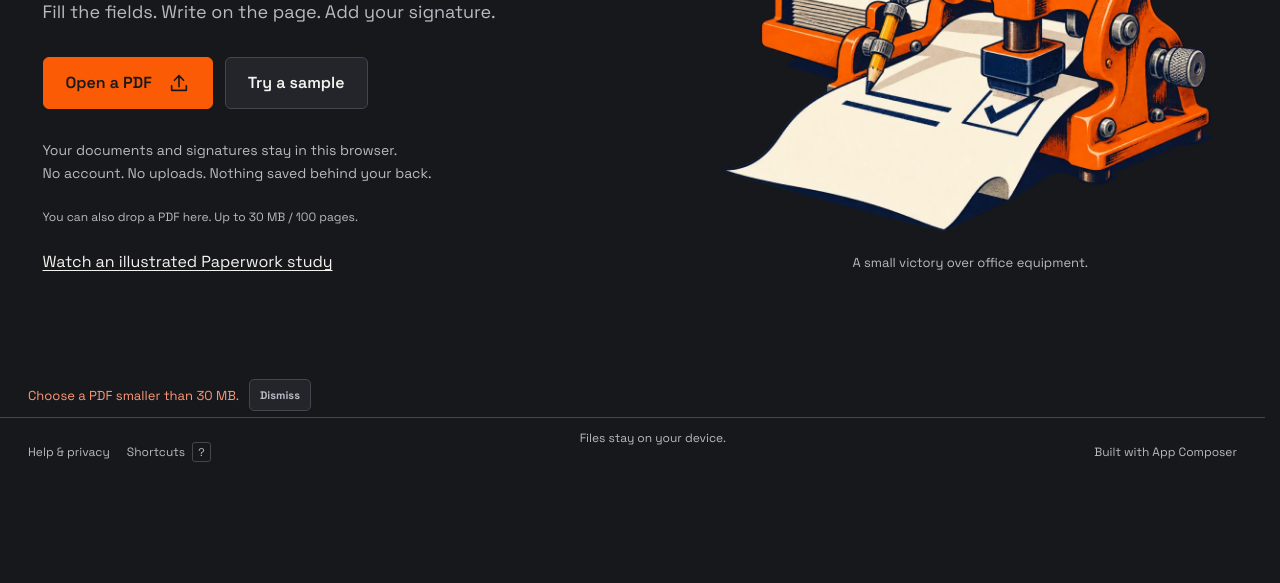
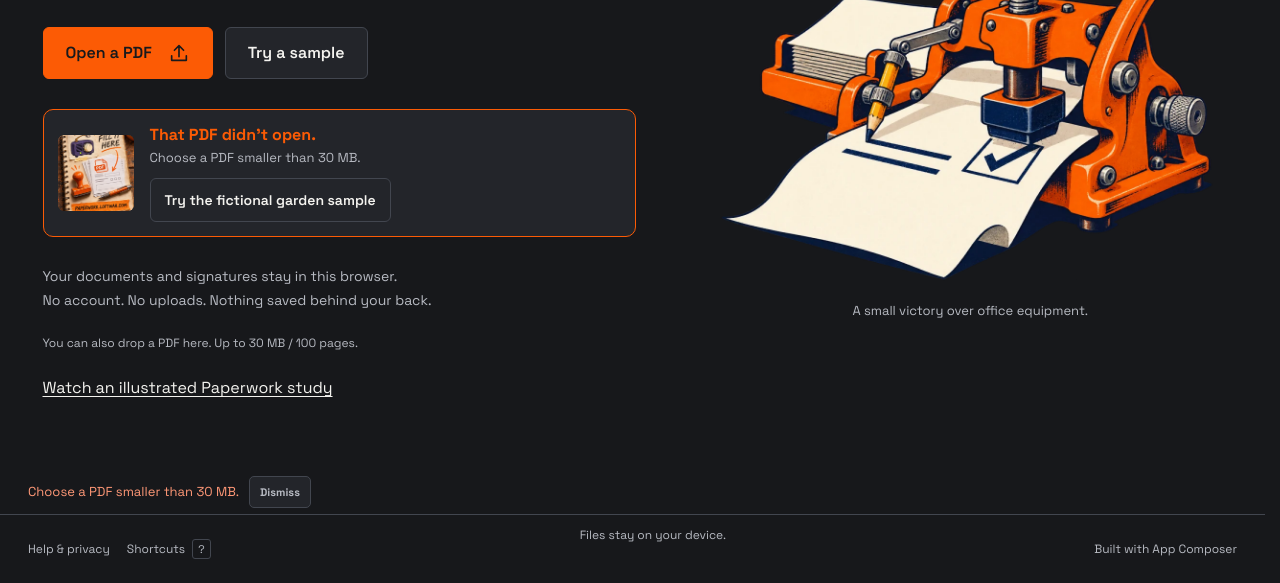
Before and after one commit to loftwah/app-composer-paperwork, a website built with Vite: page index.html in a window 1280 px wide. Both pictures are taken after a click on the button "Try a sample". Shown: the part 314-897 px from the top of the page. Before the commit the page ends 800 px from the top, so only its background shows below. Built offline with nearby package versions, Linux system fonts and the light colour scheme; files whose address does not match are found by name.

Commit message:
Show first PDF import failures next to Paperwork’s open controls (#39)
Co-authored-by: Worker <worker@minimax.local>

```diff
--- a/index.html
+++ b/index.html
@@ -100,6 +100,23 @@
                 <path d="M12 16V4m-5 5 5-5 5 5M4 15v5h16v-5" />
               </svg></button
             ><button id="sample">Try a sample</button>
+          </div>
+          <div id="import-help" class="import-help" hidden>
+            <img
+              src="/artwork/paper-bench-motion-20261114.webp"
+              width="640"
+              height="800"
+              loading="lazy"
+              decoding="async"
+              alt="Illustration of a paper form, orange stamp and pen on a workbench."
+            />
+            <div class="import-help-copy">
+              <strong>That PDF didn’t open.</strong>
+              <p id="import-help-message"></p>
+              <button id="import-help-sample" type="button">
+                Try the fictional garden sample
+              </button>
+            </div>
           </div>
           <p class="privacy">
             Your documents and signatures stay in this browser.<br />No account.
--- a/src/main.ts
+++ b/src/main.ts
@@ -156,7 +156,8 @@ button("clear-field").addEventListener(
 function syncChrome() {
   document.body.classList.toggle("has-document", !!doc);
   syncActionPlacement();
-  for (const id of ["open", "start-open", "sample"]) button(id).disabled = busy;
+  for (const id of ["open", "start-open", "sample", "import-help-sample"])
+    button(id).disabled = busy;
   button("save").disabled = button("print").disabled = !doc || busy;
   button("properties").disabled = !doc || busy;
   button("save").textContent = busy && doc ? "Preparing…" : "Save PDF";
@@ -398,10 +399,12 @@ button("confirm-replace").onclick = () => {
 for (const id of ["open", "start-open"])
   button(id).onclick = () =>
     requestOpen(() => $<HTMLInputElement>("pdf-file").click());
-button("sample").onclick = () =>
+const openSample = () =>
   requestOpen(() => {
     void loadSample();
   });
+button("sample").onclick = openSample;
+button("import-help-sample").onclick = openSample;
 $<HTMLInputElement>("pdf-file").onchange = async (event) => {
   const input = event.target as HTMLInputElement,
     file = input.files?.[0];
@@ -419,14 +422,20 @@ async function loadSample(lab = false) {
     );
     await load(bytes, lab ? "Paperwork Lab.pdf" : "Garden form.pdf");
   } catch {
-    status("The sample could not load. Try opening a local PDF.", true);
-  }
+    showOpenError("The sample could not load. Try opening a local PDF.");
+  }
+}
+function showOpenError(message: string) {
+  if (!doc) {
+    $("import-help-message").textContent = message;
+    $("import-help").hidden = false;
+  }
+  status(message, true);
 }
 async function loadFile(file: File) {
   if (file.size > LIMITS.bytes)
-    return status(
+    return showOpenError(
       "Choose a PDF smaller than 30 MB. Your current work is still here.",
-      true,
     );
   await load(new Uint8Array(await file.arrayBuffer()), file.name);
 }
@@ -451,6 +460,7 @@ async function load(bytes: Uint8Array, name: string) {
     revokeOutput();
     hidePreview();
     $("welcome").hidden = true;
+    $("import-help").hidden = true;
     $("editor").hidden = false;
     $("filename").textContent = name;
     $("filename").title = name;
@@ -470,12 +480,11 @@ async function load(bytes: Uint8Array, name: string) {
         `${next.viewports.length} pages ready. Fill a field or choose a tool.`,
     );
   } catch (e) {
-    status(
+    const message =
       e instanceof Error
         ? e.message
-        : "This PDF could not be opened. Your current work is still here.",
-      true,
-    );
+        : "This PDF could not be opened. Your current work is still here.";
+    showOpenError(message);
   } finally {
     busy = false;
     syncChrome();
--- a/src/style.css
+++ b/src/style.css
@@ -261,6 +261,41 @@ body:not(.has-document) .header-actions :is(#open, #save, #print) {
 .start #drop-hint {
   font-size: 12px;
   margin-top: 22px;
+}
+.import-help {
+  display: flex;
+  align-items: center;
+  gap: 16px;
+  margin: 0 0 24px;
+  padding: 14px;
+  border: 1px solid var(--accent);
+  border-radius: 10px;
+  background: var(--surface);
+}
+.import-help[hidden] {
+  display: none;
+}
+.import-help img {
+  width: 76px;
+  height: 76px;
+  object-fit: cover;
+  border-radius: 6px;
+  flex: none;
+}
+.import-help strong {
+  display: block;
+  color: var(--accent);
+  margin-bottom: 4px;
+}
+.import-help p {
+  font-size: 13px;
+  line-height: 1.45;
+  color: var(--muted);
+  margin: 0 0 10px;
+}
+.import-help button {
+  min-height: 44px;
+  padding: 6px 14px;
 }
 .start .studio-link {
   display: inline-flex;
```
